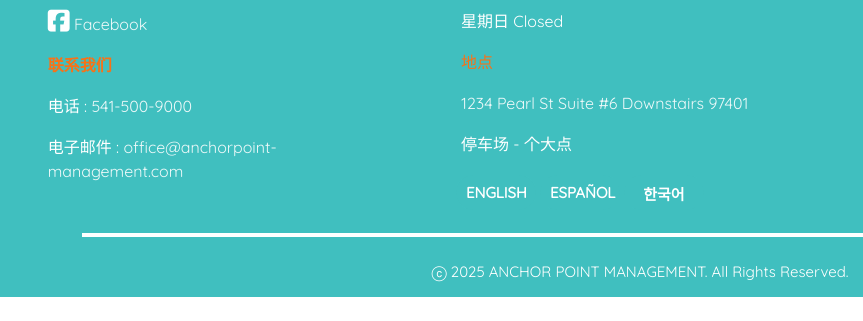
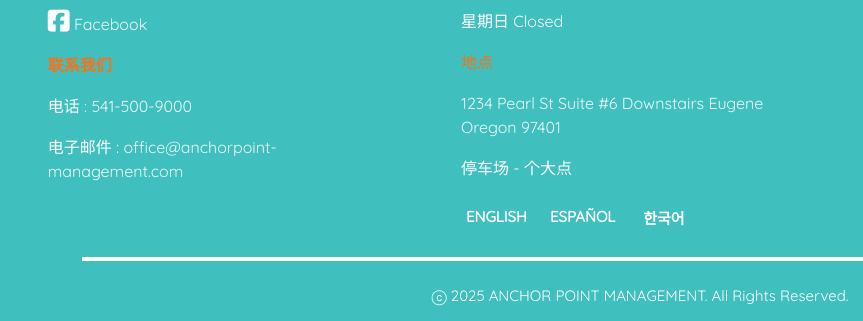
Before and after one commit to rose07a/anchor, a plain HTML site: page ch.html in a window 1280 px wide. Shown: the part 3116-3437 px from the top of the page, 0-863 px from the left. Before the commit the page ends 3413 px from the top, so only its background shows below. Drawn offline with Linux system fonts and the light colour scheme.

Commit message:
a location

```diff
--- a/ch.html
+++ b/ch.html
@@ -335,7 +335,7 @@
 			   <li class="yellow" id="location" >地点</li>
 
               <li> <a href="https://www.google.com/maps/place/1234+Pearl+St,+Eugene,+OR+97401/@44.0461893,-123.0912716,17z/data=!3m1!4b1!4m6!3m5!1s0x54c11e4019875383:0xe9fe0b9e5642a1e6!8m2!3d44.0461893!4d-123.0899815!16s%2Fg%2F11c3q49c36?entry=ttu&g_ep=EgoyMDI1MDcxNi4wIKXMDSoASAFQAw%3D%3D" target="_blank">
-                1234 Pearl St  Suite #6 Downstairs 97401</a></li>
+                1234 Pearl St  Suite #6 Downstairs Eugene Oregon 97401</a></li>
 
                 <li>停车场 - 个大点</li>
 
```
Also changed, not shown: index.html (+1 -1 lines), ko.html (+1 -1 lines), sp.html (+1 -1 lines).
